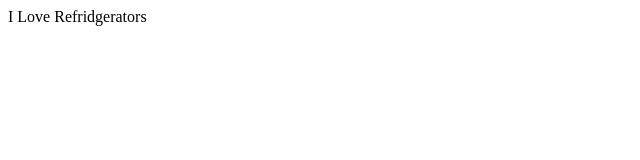
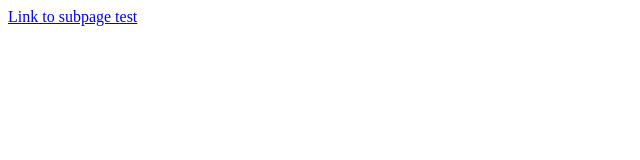
Before and after one commit to RedeyeAEB/RedeyeAEB.github.io, a plain HTML site: page index.html in a window 1280 px wide. Shown: the whole page, without its empty margins (0-640 px from the left). Drawn offline with Linux system fonts and the light colour scheme.

Commit message:
Updates favicon, interpage hyperlinks with filestructure

```diff
--- a/index.html
+++ b/index.html
@@ -5,6 +5,6 @@
         <link rel="icon" type="image/x-icon" href="/images/favicon.ico">
     </head>
     <body>
-        I Love Refridgerators
+        <a href="/docs/subpage1.html">Link to subpage test</a>
     </body>
 </html>
```
Also changed, not shown: docs/subpage1.html (+2 -2 lines), images/favicon.ico.
